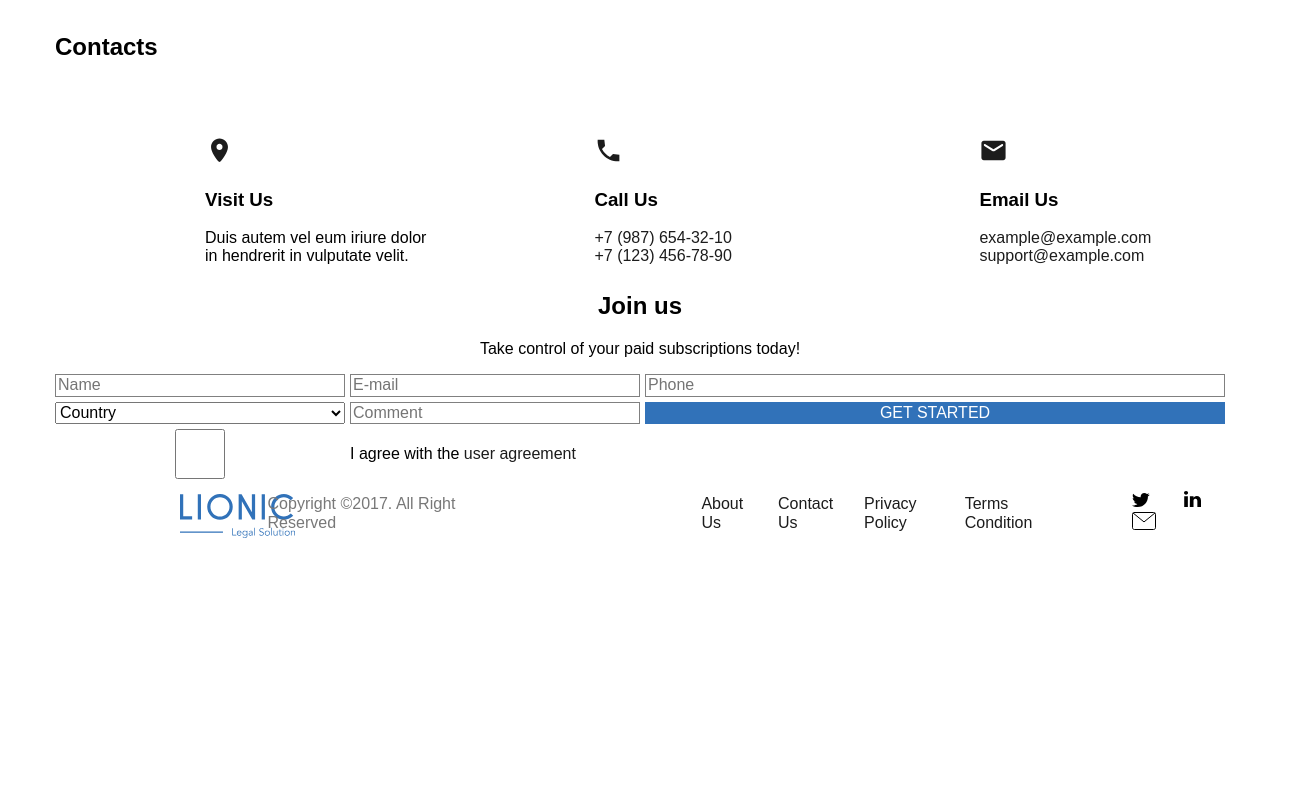
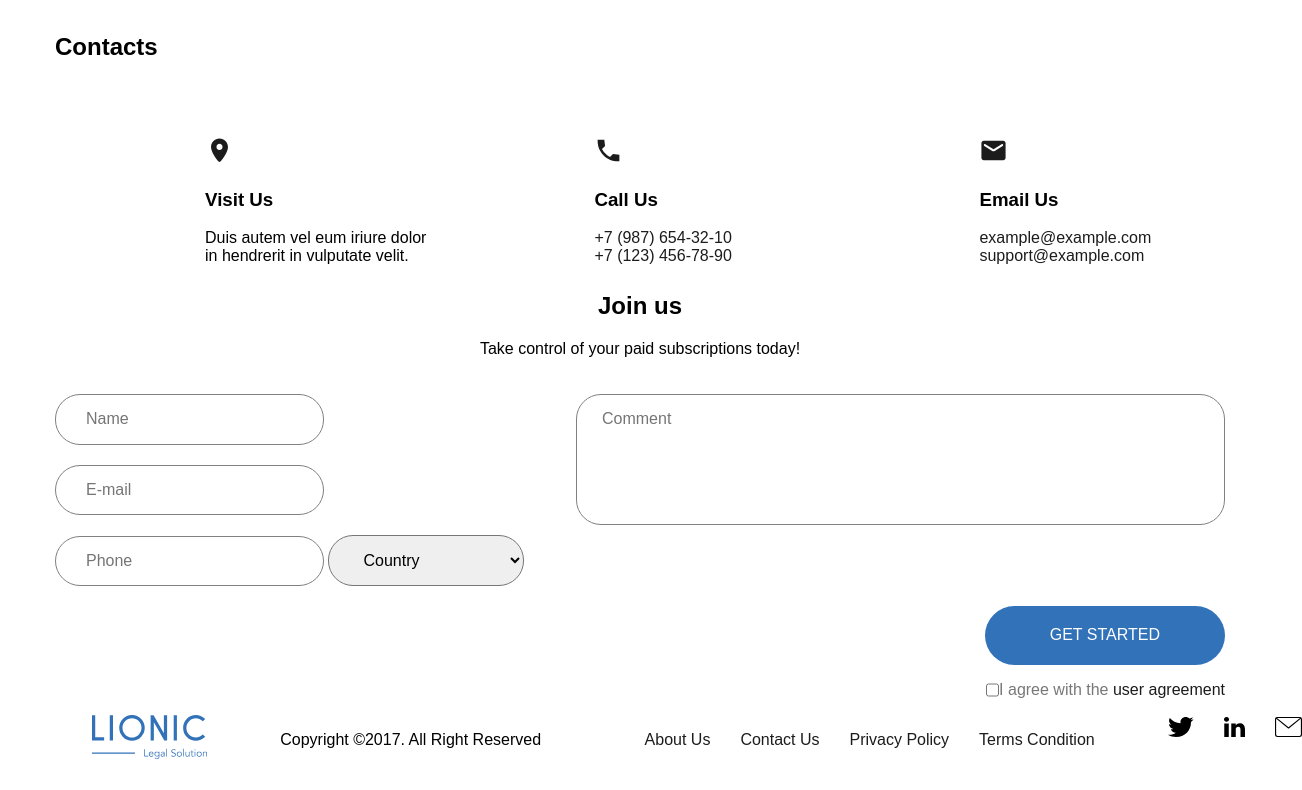
Before and after one commit to Garik-lang/my-projeckt, a plain HTML site: page index.html in a window 1280 px wide. Shown: the part 2007-2797 px from the top of the page, 1302 px wide, since content can reach past the window. Before the commit the page ends 2585 px from the top, so only its background shows below. Drawn offline with Linux system fonts and the light colour scheme; a web font is replaced by a local one.

Commit message:
lionic footer

```diff
--- a/css/style.css
+++ b/css/style.css
@@ -44,10 +44,6 @@ body{
 a {
     color: #1C1C1C;
     text-decoration: none;
-}
-
-img{
-    max-width: 100%;
 }
 
 ul{
@@ -325,51 +321,25 @@ input{
     border: 1px solid gray;
 }
 
-.join-form{
-    display: grid;
-    gap: 5px;
-    grid-template-columns: 1fr 1fr 2fr;
-    grid-template-areas:
-    "name  email  comment"
-    "phone  country  comment";
-    margin: 0 auto;
+.join-div{
+    display: table-cell;
 }
 
-.name{
-    grid-area: name;
+.join-b{
+    display: flex;
+    justify-content: end;
+    padding-top: 20px;
 }
 
-.email{
-    grid-area: email;
-}
-
-.phone{
-    grid-area: phone;
-}
-
-.country{
-    grid-area: country;
+.join-checkbox{
+    display: flex;
+    justify-content: end;
 }
 
 
-.comment{
-    grid-area: comment;
-    resize: none;
-}
-
-.checkbox{
-    grid-area: checkbox;
-    display: flex;
-    align-items: center;
-    gap: 0.5rem;
-    font-size: o.9rem;
-}
-
-
-
-
-/*.join-input{
+.join-input{
     padding-left: 30px;
+    padding-right: 30px;
     padding-top: 15px;
     padding-bottom: 15px;
     margin-top: 20px;
@@ -385,48 +355,44 @@ input{
     border-radius: 25px;
 }
 
+.join-buttom{
+    padding: 20px 65px;
+    border-radius: 35px;
+}
 
+
+.join-p-2{
+    color: #787878;
+}
 
 
 /*footer*/
 
 .main-footer{
     display: flex;
+    justify-content: space-around;
 }
 
 
-.footer-logo{
-    margin-left: 125px;
-    margin-top: 15px;
-}
-
-
-.footer-p{
-    margin: 20 auto;
-    margin-left: 25px;
-    color: #787878;
-}
-
 .footer-item-list{
     display: flex;
-    margin-left: 200px;
 }
 
 .footer-list-item{
     display: flex;
-    gap: 30px;
     padding-left: 30px;
     color: #787878;
 }
 
 .website{
-    margin-left: 55px;
-    margin-top: 12px;
+    display: flex;
+    padding-top: 2px;
+    gap: 30px;
+    width: 20px;
+    height: 20px;
 }
 
-.website-logo{
-    padding-left: 30px;
-}
+
 
 @media only screen and (max-width: 600px) {
     body{
--- a/index.html
+++ b/index.html
@@ -260,6 +260,7 @@
             Take control of your paid subscriptions today!
           </p>
           <form action="#" class="join-form">
+            <div class="join-div">
              <label for="name" class="join-label"> Name</label>
              <input type="text" name="name" class="join-input" placeholder="Name">
              <label for="email" class="join-label"> Email</label>
@@ -276,10 +277,17 @@
                <option value="es">Spain</option>
                <option value="ee">Estonia</option>
              </select>
+            </div>
+            <div class="join-div">
              <input type="text" name="comment" class="join-comment" placeholder="Comment">
+            </div>
+            <div class="join-b">
              <button class="join-buttom">GET STARTED</button>
+            </div>
+            <div class="join-checkbox">
               <input type="checkbox" name="checkbox" class="join-checkbox">
-            <p>I agree with the <a href="#">user agreement</a></p>
+              <p class="join-p-2">I agree with the <a href="#">user agreement</a></p>
+            </div>
           </form>
         </section>
     </main>
```
Lines whose indentation alone changed are shown as unchanged.
